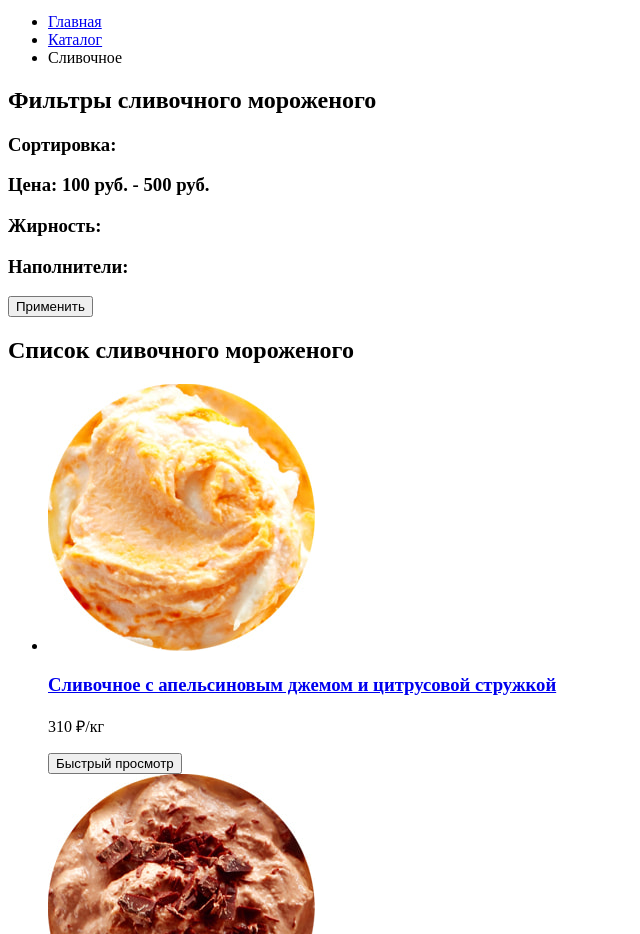
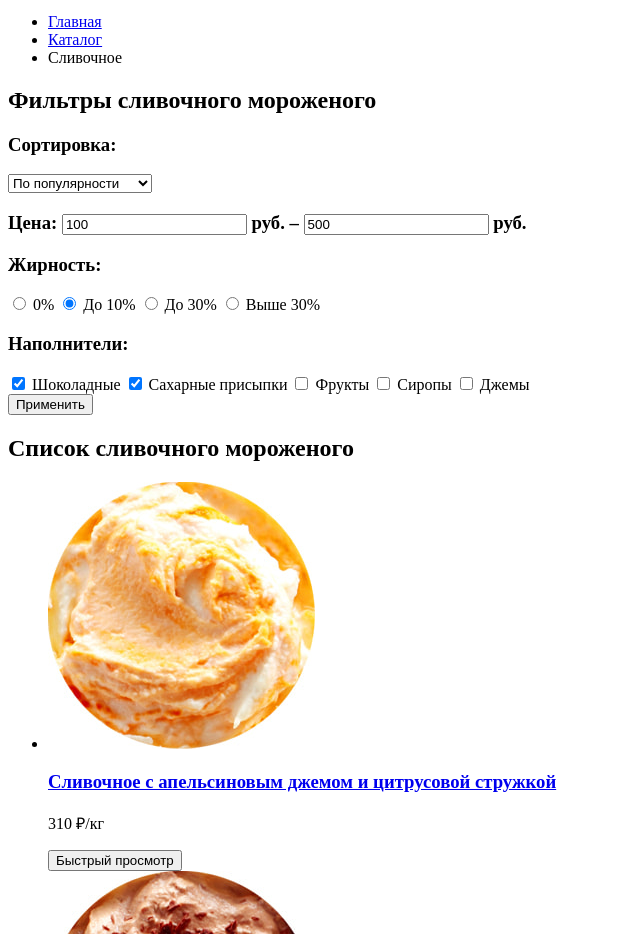
Before and after one commit to veeksssha/1093913-gllacy-27, a plain HTML site: page catalog.html in a window 1280 px wide. Shown: the part 780-1714 px from the top of the page, without its empty margins (0-640 px from the left). Drawn offline with Linux system fonts and the light colour scheme.

Commit message:
Добавила разметку форм (второй этап)

```diff
--- a/catalog.html
+++ b/catalog.html
@@ -63,27 +63,67 @@
   		<section>
   			<h2 class="visually-hidden">Фильтры сливочного мороженого</h2>
 
+			<form action="#" method="get">
 	  			<div>
 					<h3>Сортировка:</h3>
-				<!-- Здесь будет селект -->
+					<select name="sorting" id="sorting-menu">
+						<option selected="">По популярности</option>
+						<option>Сначала недорогие</option>
+						<option>Сначала дорогие</option>
+						<option>По жирности</option>
+					</select>
 				</div>
 
 				<div>
-				<h3>Цена: 100 руб. - 500 руб.</h3>
-				<!-- Здесь будет слайдер -->
+					<h3>Цена: <input type="number" value="100" name="min" id="min"> руб. – <input type="number" value="500" name="max" id="max"> руб.</h3>
+
+					<div>
+					    <div></div> <!-- min ползунок -->
+					    <div></div> <!-- max ползунок -->
+					</div>
 				</div>
 
 				<div>
 					<h3>Жирность:</h3>
-				<!-- Здесь будут радиобаттоны -->
+
+					<div>
+						<input type="radio" name="fat-content" id="0%">
+						<label for="0%">0%</label>
+
+						<input type="radio" name="fat-content" id="10%" checked>
+						<label for="10%">До 10%</label>
+
+						<input type="radio" name="fat-content" id=">30%">
+						<label for=">30%">До 30%</label>
+
+						<input type="radio" name="fat-content" id="<30%">
+						<label for="<30%">Выше 30%</label>
+					</div>
 				</div>
 
 				<div>
 					<h3>Наполнители:</h3>
-				<!-- Здесь будут чекбоксы -->
+
+					<div>
+						<input type="checkbox" name="chocolate" id="chocolate-checkbox" checked>
+						<label for="chocolate-checkbox">Шоколадные</label>
+
+						<input type="checkbox" name="sugar-topping" id="sugar-topping-checkbox" checked>
+						<label for="sugar-topping-checkbox">Сахарные присыпки</label>
+
+						<input type="checkbox" name="fruits" id="fruits-checkbox">
+						<label for="fruits-checkbox">Фрукты</label>
+
+						<input type="checkbox" name="syrup" id="syrup-checkbox">
+						<label for="syrup-checkbox">Сиропы</label>
+
+						<input type="checkbox" name="jam" id="jam-checkbox">
+						<label for="jam-checkbox">Джемы</label>
+					</div>
 				</div>
 
 	  			<button type="button">Применить</button>
+  			</form>
   		</section>
 
 		<section>
```
Also changed, not shown: index.html (+34 -3 lines), img/map.jpg (added). Lines whose indentation alone changed are shown as unchanged.
